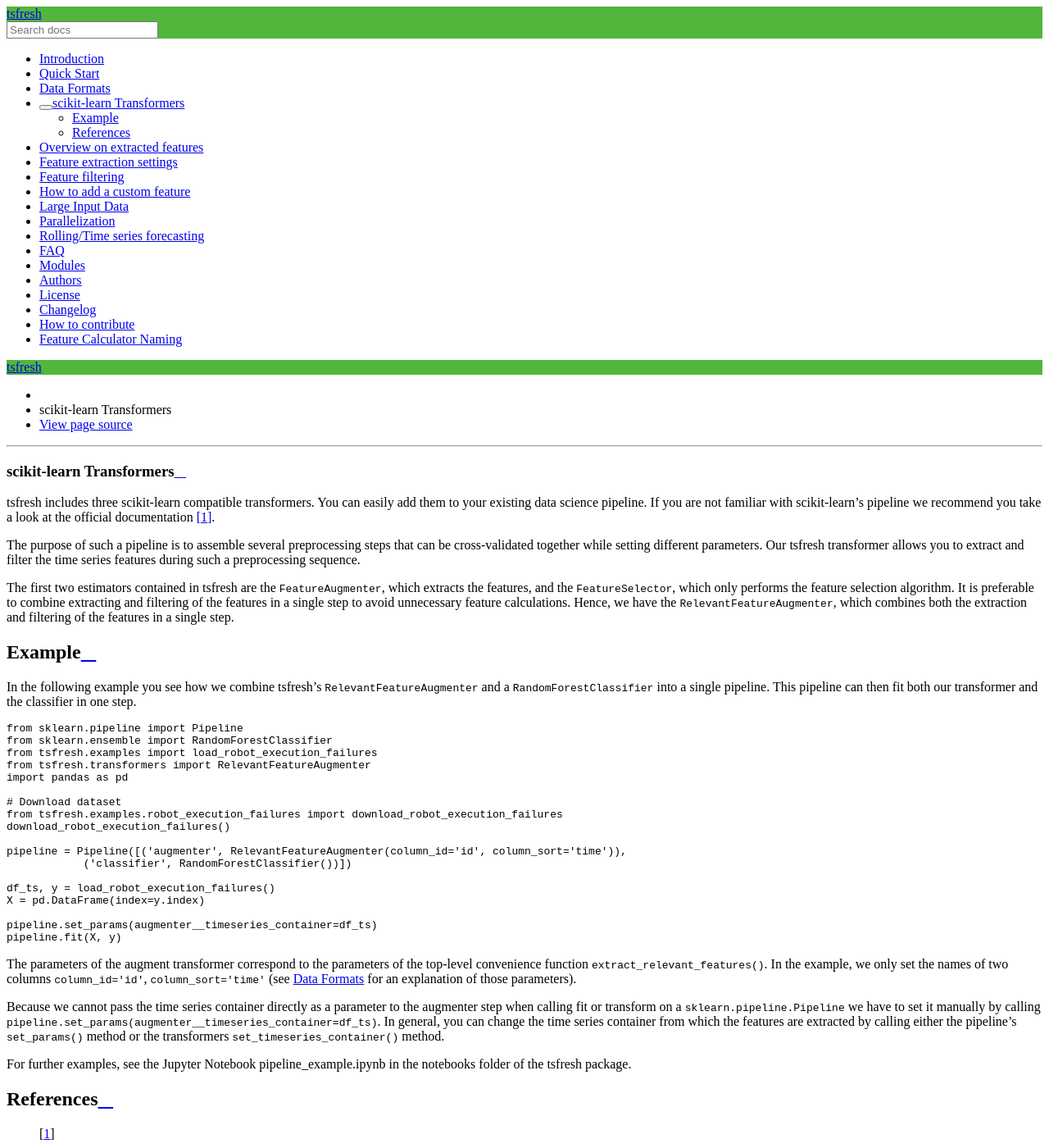
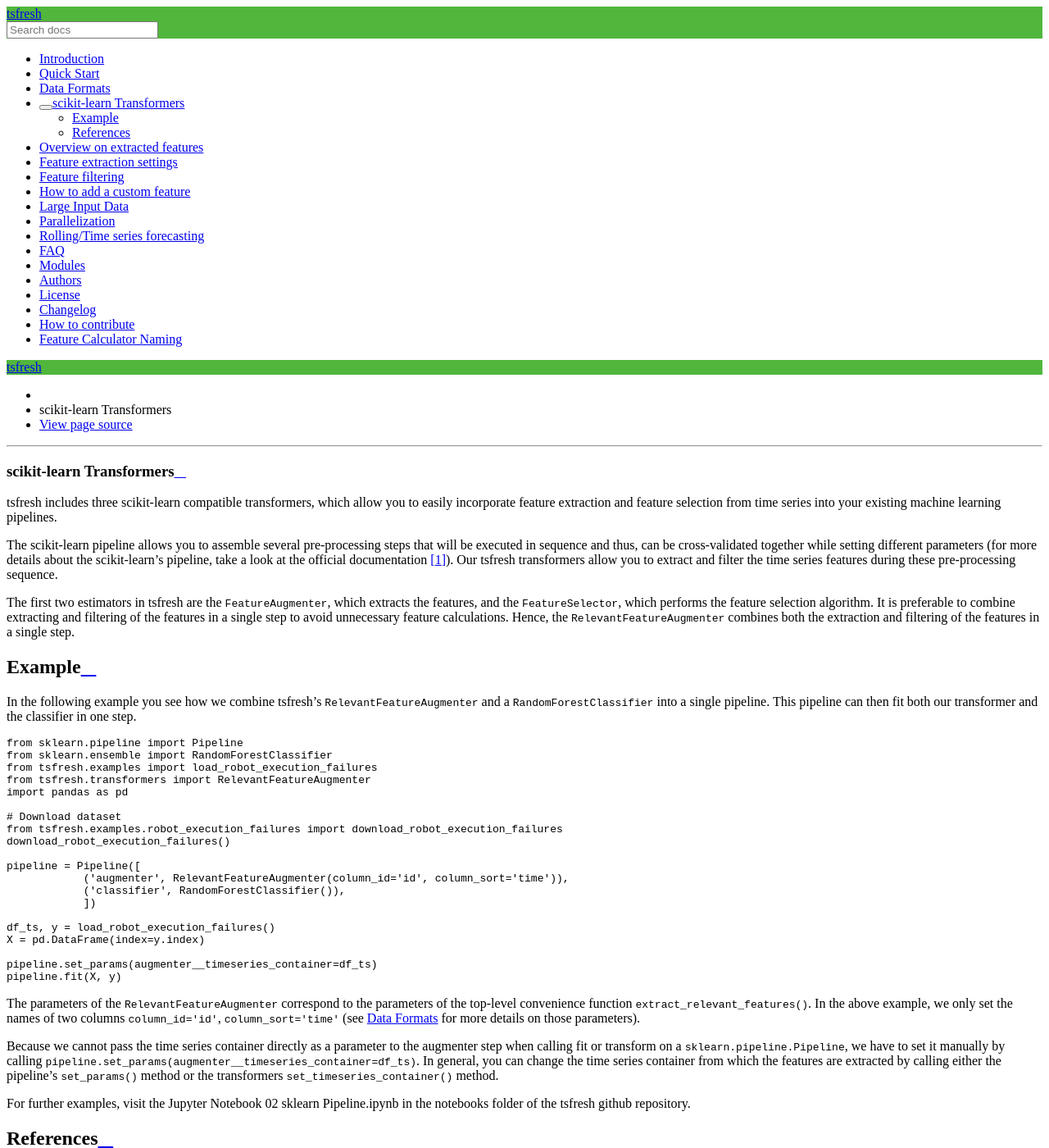
Before and after one commit to blue-yonder/tsfresh, a Sphinx documentation site: the page built from docs/text/sklearn_transformers.rst, in a window 1280 px wide and 1400 px high. Shown: the whole window at 82% size. Built offline with Sphinx 7.4.7 and the Read the Docs theme 2.0.0, drawn with Linux system fonts in a browser that asks for light colours; formulas are drawn with MathJax 3; the version number could not be read and is left out.

Commit message:
changes wording sklearn_transformers

```diff
--- a/docs/text/sklearn_transformers.rst
+++ b/docs/text/sklearn_transformers.rst
@@ -3,20 +3,20 @@
 scikit-learn Transformers
 =========================
 
-tsfresh includes three scikit-learn compatible transformers.
-You can easily add them to your existing data science pipeline.
-If you are not familiar with scikit-learn's pipeline we recommend you take a look at the official documentation [1]_.
+tsfresh includes three scikit-learn compatible transformers, which allow you to easily incorporate feature extraction
+and feature selection from time series into your existing machine learning pipelines.
 
-The purpose of such a pipeline is to assemble several preprocessing steps that can be cross-validated together while
-setting different parameters.
-Our tsfresh transformer allows you to extract and filter the time series features during such a preprocessing sequence.
+The scikit-learn pipeline allows you to assemble several pre-processing steps that will be executed in sequence and
+thus, can be cross-validated together while setting different parameters (for more details about the scikit-learn's
+pipeline, take a look at the official documentation [1]_).
+Our tsfresh transformers allow you to extract and filter the time series features during these pre-processing sequence.
 
-The first two estimators contained in tsfresh are the :class:`~tsfresh.transformers.feature_augmenter.FeatureAugmenter`,
-which extracts the features, and the :class:`~tsfresh.transformers.feature_selector.FeatureSelector`, which only
+The first two estimators in tsfresh are the :class:`~tsfresh.transformers.feature_augmenter.FeatureAugmenter`,
+which extracts the features, and the :class:`~tsfresh.transformers.feature_selector.FeatureSelector`, which
 performs the feature selection algorithm.
 It is preferable to combine extracting and filtering of the features in a single step to avoid unnecessary feature
 calculations.
-Hence, we have the :class:`~tsfresh.transformers.feature_augmenter.RelevantFeatureAugmenter`, which combines both the
+Hence, the :class:`~tsfresh.transformers.feature_augmenter.RelevantFeatureAugmenter` combines both the
 extraction and filtering of the features in a single step.
 
 Example
@@ -39,8 +39,10 @@ transformer and the classifier in one step.
     from tsfresh.examples.robot_execution_failures import download_robot_execution_failures
     download_robot_execution_failures()
 
-    pipeline = Pipeline([('augmenter', RelevantFeatureAugmenter(column_id='id', column_sort='time')),
-                ('classifier', RandomForestClassifier())])
+    pipeline = Pipeline([
+                ('augmenter', RelevantFeatureAugmenter(column_id='id', column_sort='time')),
+                ('classifier', RandomForestClassifier()),
+                ])
 
     df_ts, y = load_robot_execution_failures()
     X = pd.DataFrame(index=y.index)
@@ -48,19 +50,21 @@ transformer and the classifier in one step.
     pipeline.set_params(augmenter__timeseries_container=df_ts)
     pipeline.fit(X, y)
 
-The parameters of the augment transformer correspond to the parameters of the top-level convenience function
+The parameters of the :class:`~tsfresh.transformers.relevant_feature_augmenter.RelevantFeatureAugmenter` correspond to
+the parameters of the top-level convenience function
 :func:`~tsfresh.convenience.relevant_extraction.extract_relevant_features`.
-In the example, we only set the names of two columns ``column_id='id'``, ``column_sort='time'``
-(see :ref:`data-formats-label` for an explanation of those parameters).
+In the above example, we only set the names of two columns ``column_id='id'``, ``column_sort='time'``
+(see :ref:`data-formats-label` for more details on those parameters).
 
 Because we cannot pass the time series container directly as a parameter to the augmenter step when calling fit or
-transform on a :class:`sklearn.pipeline.Pipeline` we have to set it manually by calling
+transform on a :class:`sklearn.pipeline.Pipeline`, we have to set it manually by calling
 ``pipeline.set_params(augmenter__timeseries_container=df_ts)``.
 In general, you can change the time series container from which the features are extracted by calling either the
 pipeline's :func:`~sklearn.pipeline.Pipeline.set_params` method or the transformers
 :func:`~tsfresh.transformers.relevant_feature_augmenter.RelevantFeatureAugmenter.set_timeseries_container` method.
 
-For further examples, see the Jupyter Notebook pipeline_example.ipynb in the notebooks folder of the tsfresh package.
+For further examples, visit the Jupyter Notebook 02 sklearn Pipeline.ipynb in the notebooks folder of the tsfresh
+github repository.
 
 
 References
```
